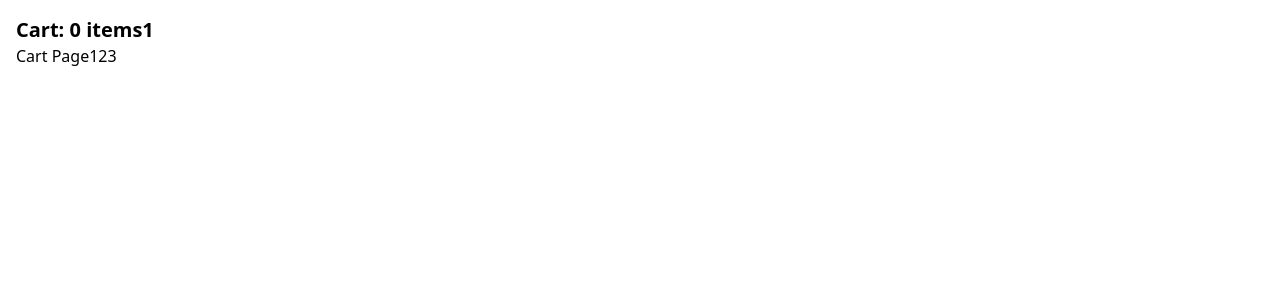
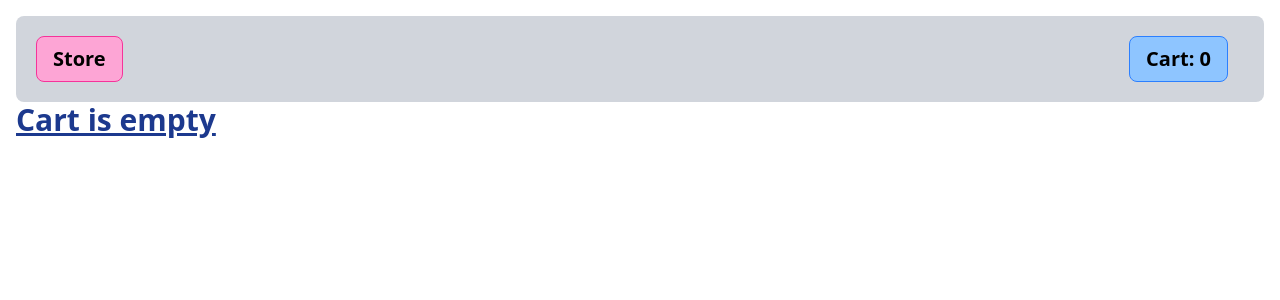
Before and after one commit to ivanna-dev1/online-store, a React (Vite) app: page /cart in a window 1280 px wide. Shown: the top 300 px of the page. Built offline with nearby package versions, Linux system fonts and the light colour scheme.

Commit message:
feat: Implement core shopping cart functionality with product catalog, search, filtering, cart management, and initial project documentation.

```diff
--- a/src/components/Header.jsx
+++ b/src/components/Header.jsx
@@ -1,7 +1,23 @@
 import React from "react";
 import { useCart } from "../context/CartContext";
+import { Link } from "react-router-dom";
 
 export const Header = () => {
   const { cart } = useCart();
-  return <div className="text-xl font-bold">Cart: {cart?.length} items1</div>;
+  return (
+    <header className="flex justify-between bg-gray-300 p-5 text-xl font-bold rounded-lg">
+      <Link
+        to="/"
+        className="hover:bg-pink-200 hover:border-pink-600 border bg-pink-300 border-pink-500 p-2 rounded-lg px-4 mr-4"
+      >
+        Store
+      </Link>
+      <Link
+        to="/cart"
+        className="hover:bg-blue-200 hover:border-blue-500 border bg-blue-300 border-blue-500 p-2 rounded-lg px-4 mr-4"
+      >
+        Cart: {cart?.length}
+      </Link>
+    </header>
+  );
 };
--- a/src/context/CartContext.jsx
+++ b/src/context/CartContext.jsx
@@ -9,8 +9,12 @@ export const CartProvider = ({ children }) => {
     setCart([...cart, product]);
   };
 
+  const removeFromCart = (productId) => {
+    setCart(cart.filter((item) => item.id !== productId));
+  };
+
   return (
-    <CartContext.Provider value={{ cart, addToCart }}>
+    <CartContext.Provider value={{ cart, addToCart, removeFromCart }}>
       {children}
     </CartContext.Provider>
   );
--- a/src/pages/CartPage.jsx
+++ b/src/pages/CartPage.jsx
@@ -1,3 +1,33 @@
+import { useCart } from "../context/CartContext";
+
 export default function CartPage() {
-  return <h1>Cart Page123</h1>;
+  const { cart, removeFromCart } = useCart();
+  return (
+    <div>
+      <h1 className="text-3xl font-bold text-blue-900 underline">
+        {cart.length === 0 ? "Cart is empty" : "Cart"}
+      </h1>
+      <ul className="m-5 flex flex-col gap-6">
+        {cart.map((item) => (
+          <li
+            key={item.id}
+            className="flex justify-between border border-gray-300 rounded-md p-2"
+          >
+            {item.name} - ${item.price}
+            <button
+              className="bg-red-200 border border-red-500 hover:bg-red-300 hover:border-red-500 text-black px-4 py-2 rounded-lg"
+              onClick={() => removeFromCart(item.id)}
+            >
+              Remove
+            </button>
+          </li>
+        ))}
+        <p className="text-2xl font-medium text-blue-900 underline">
+          {cart.length === 0
+            ? ""
+            : `Items in cart- ${cart.length}. Total: $${cart.reduce((total, item) => total + item.price, 0)}`}
+        </p>
+      </ul>
+    </div>
+  );
 }
--- a/src/pages/CatalogPage.jsx
+++ b/src/pages/CatalogPage.jsx
@@ -26,7 +26,7 @@ export default function CatalogPage() {
 
   return (
     <div className="p-4">
-      <h1 className="text-3xl font-bold text-red-500 underline">
+      <h1 className="text-3xl font-bold text-pink-900 underline">
         Shop Project
       </h1>
       <input
@@ -42,7 +42,7 @@ export default function CatalogPage() {
             key={category}
             className={
               selectedCategory === category
-                ? "bg-blue-500 text-white px-4 py-2 rounded-lg"
+                ? "bg-pink-800 text-white px-4 py-2 rounded-lg"
                 : "bg-gray-500 text-white px-4 py-2 rounded-lg"
             }
             onClick={() => setSelectedCategory(category)}
```
Also changed, not shown: .agent/rules/code-style-guide.md, .agent/rules/project_plan.md (deleted), .agent/rules/project_roadmap.md (deleted), 2 other files (tests, documents, lock files or other folders).
